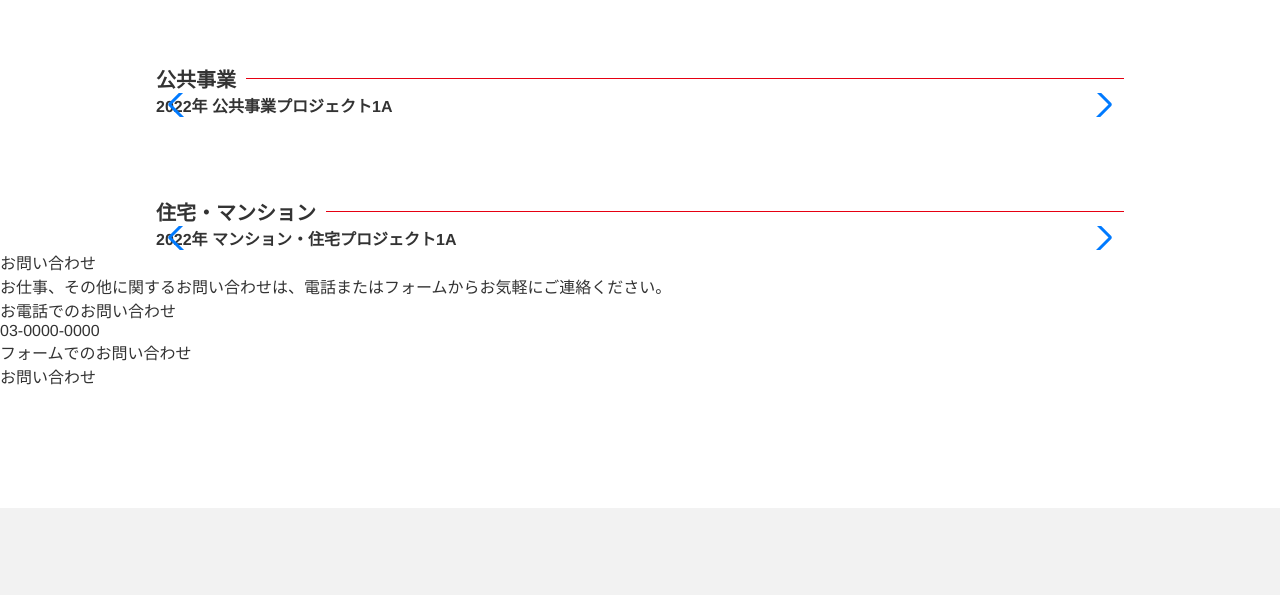
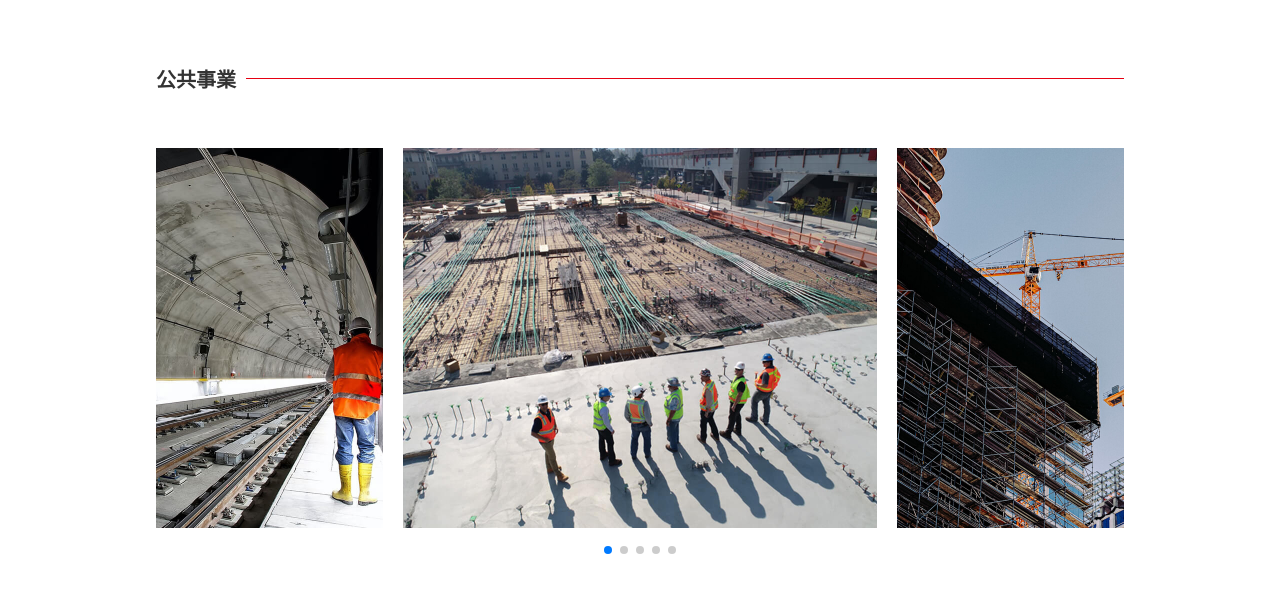
Before and after one commit to mister0nigiri/dcc4, a plain HTML site: page work.html in a window 1280 px wide. Shown: the part 204-799 px from the top of the page. Drawn offline with nearby package versions, Linux system fonts and the light colour scheme; some packages are replaced by stand-ins of ours.

Commit message:
実績紹介ページのCSS追加

```diff
--- a/css/style.css
+++ b/css/style.css
@@ -2,6 +2,7 @@
 
 html{
   font-size: 100%;
+  scroll-behavior: smooth;
 }
 
 body{
@@ -77,7 +78,7 @@ li{
   height: 80px;
   border-bottom: 1px solid #E60012;
   position: fixed;
-  z-index: 5;
+  z-index: 100;
   background-color: #fff;
 }
 
@@ -317,3 +318,109 @@ li{
 .location-text{
   margin-top: 10px;
 }
+
+/* work.html */
+
+
+.sample-slider{
+  width:100%;
+}
+.sample-slider img{
+  width: 580px;
+  height: 380px;
+}
+
+.swiper-container{
+  position: relative;
+  width: 100%;
+  margin: 0 auto;
+  margin-top: 55px;
+}
+
+.swiper-container .up-pagination{
+  bottom: -30px!important;
+}
+.swiper-container .down-pagination{
+  bottom: -30px!important;
+}
+
+.contact{
+  margin-top: 120px;
+}
+
+.contact__box{
+  display: flex;
+  height: 242px;
+}
+
+.contact__left{
+  width: 45%;
+  background-color: #E60012;
+  color: #fff;
+}
+
+.contact__left__inner{
+  width: 53.3%;
+  margin: 0 auto;
+  padding-top: 80px;
+  padding-bottom: 5px;
+}
+
+.contact__left__title{
+  font-size: 1.25rem;
+  font-weight: bold;
+}
+
+.contact__left__text{
+  font-size: 0.875rem;
+  margin-top: 10px;
+}
+
+.contact__right{
+  width: 55%;
+  background-color: #f5f5f5;
+  display: flex;
+  align-items: center;
+  justify-content: space-between;
+}
+
+.contact__right__left{
+  width: 50%;
+  text-align: center;
+  border-right: 1px solid #E60012;
+  font-weight: bold;
+}
+
+.contact__right__number{
+  font-size: 1.875rem;
+}
+
+.contact__right__right{
+  width: 50%;
+  text-align: center;
+}
+
+.contact__right__right p{
+  font-weight: bold;
+}
+
+.contact__right__right a{
+  display: inline-block;
+  font-weight: bold;
+  width: 156px;
+  padding-top: 10px;
+  padding-bottom: 10px;
+  padding-left: 5px;
+  padding-right: 5px;
+  background-color: #fff;
+  border: 1px solid #000;
+  margin-top: 10px;
+  transition: .3s;
+}
+
+.contact__right__right a:hover{
+  color: #fff;
+  background-color: #000;
+}
+
+/* news.html */
--- a/js/main.js
+++ b/js/main.js
@@ -1,41 +1,21 @@
-const mySwiper = new Swiper('.swiper', {
+const swiper = new Swiper('.sample-slider', {
+  loop: true,                         //ループ
+  slidesPerView: 2,
+  centeredSlides : true,
+  spaceBetween: 20,
+  pagination: {                       //ページネーション（ドット）
+      el: '.up-pagination',
+      clickable: true,
+  },
+})
 
-  effect: 'fade', // フェードモードにする（デフォルトは 'slide'）
-  fadeEffect: {
-    crossFade: true, // クロスフェードを有効にする（フェードモードの場合 true 推奨）
+const swiperSecond = new Swiper('.sample-slider-second', {
+  loop: true,                         //ループ
+  slidesPerView: 2,
+  centeredSlides : true,
+  spaceBetween: 20,
+  pagination: {                       //ページネーション（ドット）
+      el: '.down-pagination',
+      clickable: true,
   },
-
-  slidesPerView: 1, // コンテナ内に表示させるスライド数（CSSでサイズ指定する場合は 'auto'）
-  spaceBetween: 0, // スライド間の余白（px）
-  centeredSlides: true, // アクティブなスライドを中央に配置する
-
-  loop: true,  // 無限ループさせる
-  loopAdditionalSlides: 1, // 無限ループさせる場合に複製するスライド数
-
-  speed: 300, // スライドアニメーションのスピード（ミリ秒）
-
-
-  // If we need pagination
-  pagination: {
-    el: '.swiper-pagination', // ページネーション要素のクラス
-    clickable: true, // クリックによるスライド切り替えを有効にする
-    type: 'bullets' // 'bullets'（デフォルト） | 'fraction' | 'progressbar'
-  },
-
-
-  // Navigation arrows
-  navigation: {
-    nextEl: '.swiper-button-next',
-    prevEl: '.swiper-button-prev',
-  },
-
-  breakpoints: { // ブレークポイント
-    600: { // 画面幅600px以上で適用
-      slidesPerView: 3,
-    },
-      1025: { // 画面幅1025px以上で適用
-      slidesPerView: 3,
-      spaceBetween: 32,
-    }
-  },
-});
+})
--- a/work.html
+++ b/work.html
@@ -22,10 +22,7 @@
   <link rel="stylesheet" href="css/style.css">
   <link rel="stylesheet" href="https://cdn.jsdelivr.net/npm/swiper@10/swiper-bundle.min.css"/>
   <script src="https://cdn.jsdelivr.net/npm/swiper@10/swiper-bundle.min.js"></script>
-  <script src="js/main.js"></script>
-  <!--[if lt IE 9]>
-    <script src="https://cdnjs.cloudflare.com/ajax/libs/html5shiv/3.7.3/html5shiv.js"></script>
-  <![endif]-->
+  <script src="js/main.js" defer></script>
 </head>
 <body>
   <header class="header">
@@ -50,87 +47,49 @@
     <section class="public-project">
       <div class="public-project__inner wrapper">
         <h3 class="section-title">公共事業</h3>
-        <div class="swiper">
-          <div class="swiper-wrapper">
-            <div class="swiper-slide">
-              <div>
-                <h4>2022年 公共事業プロジェクト1A</h4>
-              </div>
-            </div>
-            <div class="swiper-slide">
-              <div>
-                <h4>2022年 公共事業プロジェクト2A</h4>
-              </div>
-            </div>
-            <div class="swiper-slide">
-              <div>
-                <h4>2022年 公共事業プロジェクト3A</h4>
-              </div>
-            </div>
-            <div class="swiper-slide">
-              <div>
-                <h4>2022年 公共事業プロジェクト4A</h4>
-              </div>
-            </div>
-            <div class="swiper-slide">
-              <div>
-                <h4>2022年 公共事業プロジェクト5A</h4>
-              </div>
+        <div class="swiper-container">
+          <div class="swiper sample-slider">
+            <div class="swiper-wrapper">
+              <div class="swiper-slide sample-img"><img src="images/work-public-1.jpg"></div>
+              <div class="swiper-slide sample-img"><img src="images/work-public-2.jpg"></div>
+              <div class="swiper-slide sample-img"><img src="images/work-public-3.jpg"></div>
+              <div class="swiper-slide sample-img"><img src="images/work-public-4.jpg"></div>
+              <div class="swiper-slide sample-img"><img src="images/work-public-5.jpg"></div>
             </div>
           </div>
-          <div class="swiper-pagination"></div>
-          <div class="swiper-button-prev"></div>
-          <div class="swiper-button-next"></div>
+          <div class="swiper-pagination up-pagination"></div>
         </div>
       </div>
     </section>
     <section class="housing">
       <div class="housing__inner wrapper">
         <h3 class="section-title">住宅・マンション</h3>
-        <div class="swiper">
-          <div class="swiper-wrapper">
-            <div class="swiper-slide">
-              <div>
-                <h4>2022年 マンション・住宅プロジェクト1A</h4>
-              </div>
-            </div>
-            <div class="swiper-slide">
-              <div>
-                <h4>2022年 マンション・住宅プロジェクト2A</h4>
-              </div>
-            </div>
-            <div class="swiper-slide">
-              <div>
-                <h4>2022年 マンション・住宅プロジェクト3A</h4>
-              </div>
-            </div>
-            <div class="swiper-slide">
-              <div>
-                <h4>2022年 マンション・住宅プロジェクト4A</h4>
-              </div>
-            </div>
-            <div class="swiper-slide">
-              <div>
-                <h4>2022年 マンション・住宅プロジェクト5A</h4>
-              </div>
+        <div class="swiper-container">
+          <div class="swiper sample-slider-second">
+            <div class="swiper-wrapper">
+              <div class="swiper-slide sample-img"><img src="images/work-apartment-1.jpg"></div>
+              <div class="swiper-slide sample-img"><img src="images/work-apartment-2.jpg"></div>
+              <div class="swiper-slide sample-img"><img src="images/work-apartment-3.jpg"></div>
+              <div class="swiper-slide sample-img"><img src="images/work-apartment-4.jpg"></div>
+              <div class="swiper-slide sample-img"><img src="images/work-apartment-5.jpg"></div>
             </div>
           </div>
-          <div class="swiper-pagination"></div>
-          <div class="swiper-button-prev"></div>
-          <div class="swiper-button-next"></div>
+          <div class="swiper-pagination down-pagination"></div>
         </div>
       </div>
     </section>
     <section class="contact">
       <ul class="contact__box">
         <li class="contact__left">
-          <p>お問い合わせ</p>
-          <p>お仕事、その他に関するお問い合わせは、電話またはフォームからお気軽にご連絡ください。</p>
+          <div class="contact__left__inner">
+            <p class="contact__left__title">お問い合わせ</p>
+            <p class="contact__left__text">お仕事、その他に関するお問い合わせは、電話またはフォームからお気軽にご連絡ください。</p>
+          </div>
         </li>
         <li class="contact__right">
           <div class="contact__right__left">
             <p>お電話でのお問い合わせ</p>
-            <p>03-0000-0000</p>
+            <p class="contact__right__number">03-0000-0000</p>
           </div>
           <div class="contact__right__right">
             <p>フォームでのお問い合わせ</p>
@@ -147,7 +106,7 @@
         <li class="footer__item"><a href="privacy.html">プライバシーポリシー</a></li>
         <li class="footer__item"><a href="privacy.html">お問い合わせ</a></li>
       </ul>
-      <p>&copy; Futami Industry CO., LTD. ALL RIGHTS RESERVED.</p>
+      <p class="copyright">&copy; Futami Industry CO., LTD. ALL RIGHTS RESERVED.</p>
     </div>
   </footer>
 </body>
```
